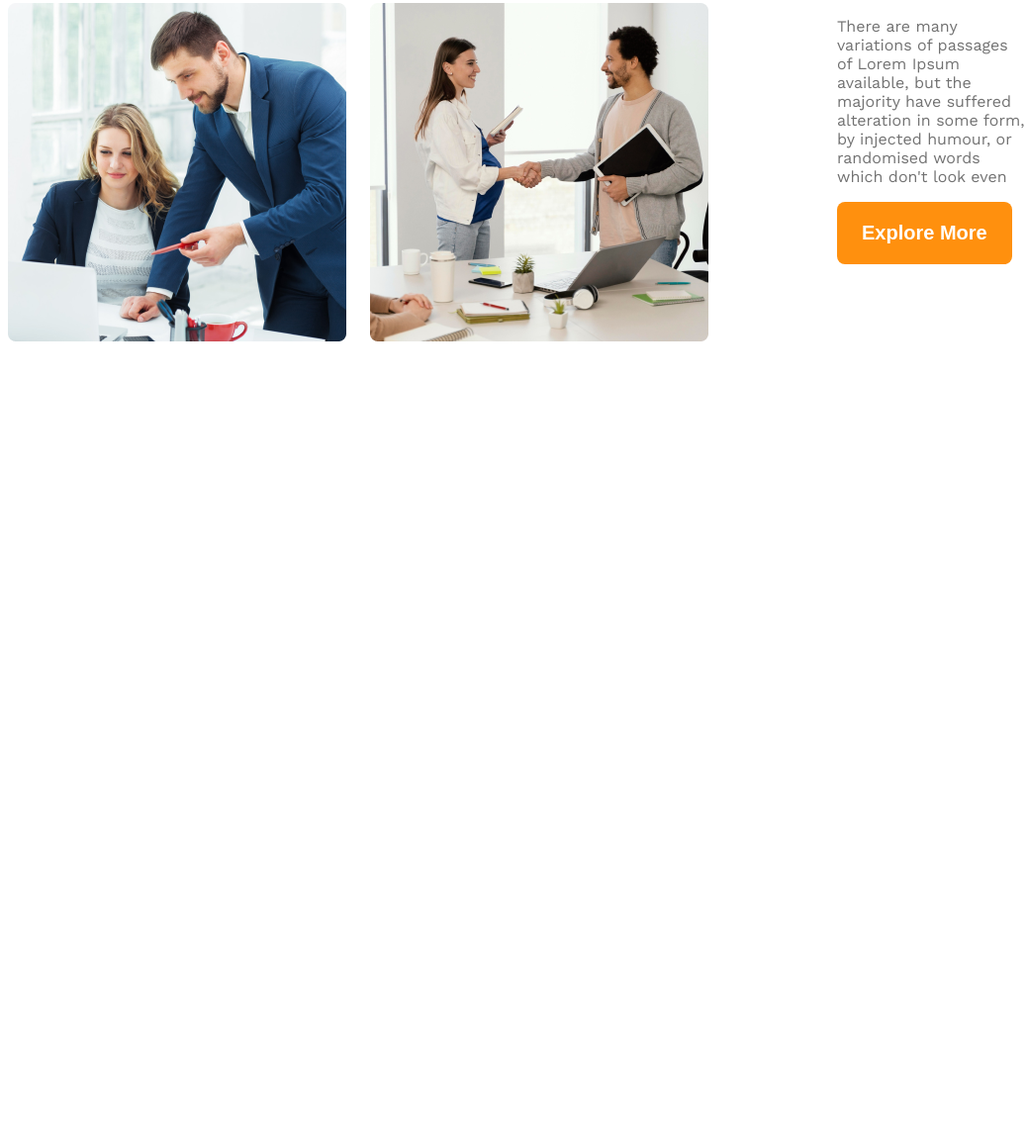
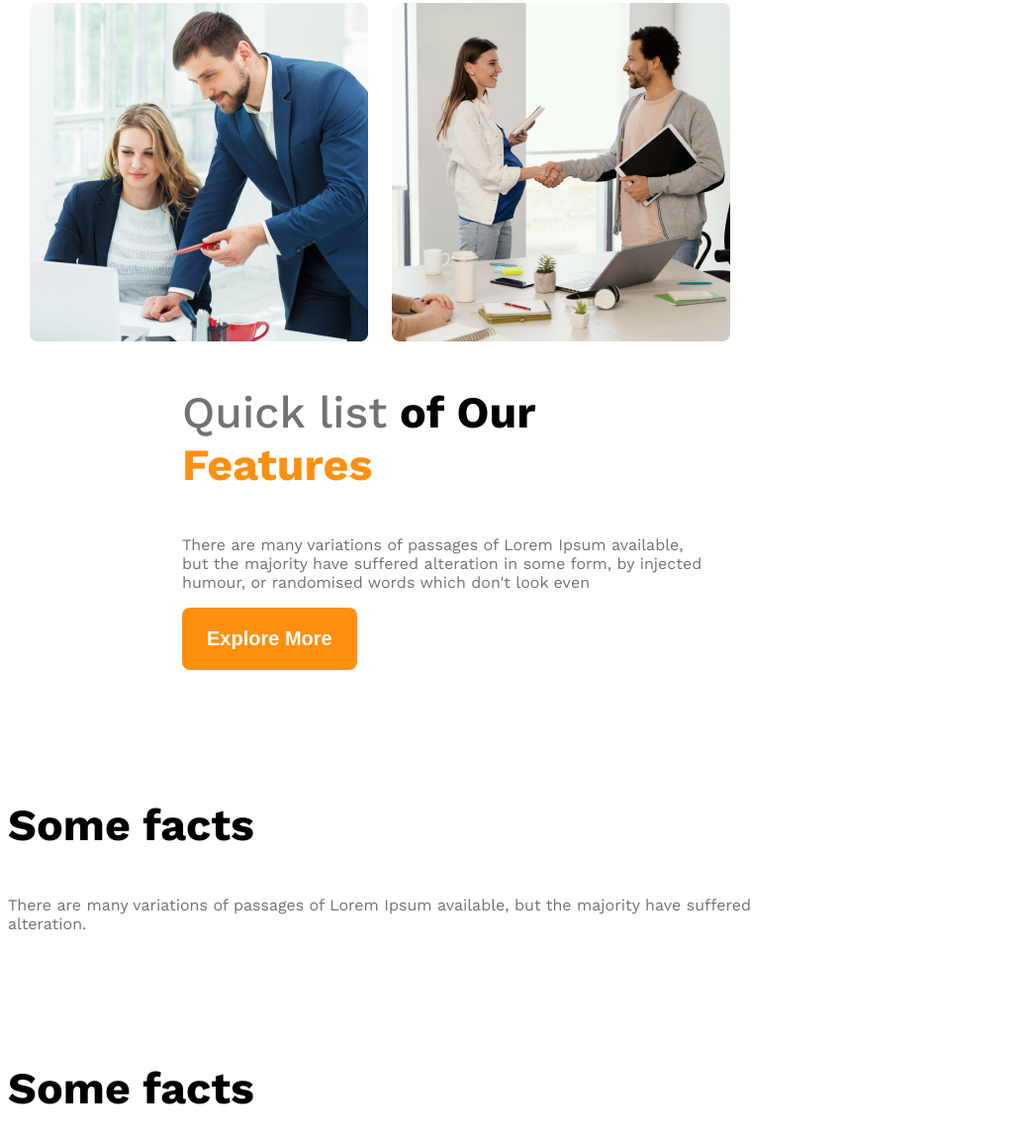
Before and after one commit to satyajit-jbl/g3-architects-website, a plain HTML site: page index.html in a window 768 px wide. Shown: the part 1428-2583 px from the top of the page at 99% size, 1038 px wide, since content can reach past the window. Before the commit the page ends 1781 px from the top, so only its background shows below. Drawn offline with nearby package versions, Linux system fonts and the light colour scheme.

Commit message:
fact strucllture

```diff
--- a/index.html
+++ b/index.html
@@ -36,6 +36,7 @@
 
     </header>
     <main>
+        <!-- teams section start-->
         <section class="teams display-flex">
             <div class="team-img-container">
                 <img src="images/team1.png" alt="two architect discussing about design">
@@ -45,12 +46,25 @@
 
             </div>
             <div class="our-features">
-                <h3 class="feathers-title"><span id="quick-list" class="text-light-gray">Quick list</span> <span>of Our</span> <span class="text-primary">Features</span></h3>
+                <h3 class="section-title"><span id="quick-list" class="text-light-gray">Quick list</span> <span>of Our</span> <span class="text-primary">Features</span></h3>
                 <p class="feathers-description text-light-gray">There are many variations of passages of Lorem Ipsum available, but the majority have suffered alteration in some form, by injected humour, or randomised words which don't look even</p>
                 <button class="btn-primary">Explore More</button>
             </div>
 
         </section>
+        <!--Features will enjoy start-->
+        <section>
+            <h3 class="section-title">Some facts</h3>
+            <p class="text-light-gray">There are many variations of passages of Lorem Ipsum available, but the majority have suffered alteration.</p>
+
+
+        </section>
+         <!-- some facts -->
+          <section>
+            <h3 class="section-title">Some facts</h3>
+
+
+          </section>
 
     </main>
     <footer>
--- a/styles/architects.css
+++ b/styles/architects.css
@@ -15,6 +15,7 @@
 .text-primary{
     color: #FF900E;
 }
+
 /*dark-02*/
 .text-gray{
     color: #424242;
@@ -45,6 +46,11 @@ main{
 
 main > section{
     margin-top: 130px;
+}
+
+.section-title{
+    font-size: 2.8rem;
+    font-weight: 700;
 }
 /*header styles*/
 
@@ -101,26 +107,33 @@ align-items: center;
     margin-left: 130px;
     max-width: 530px;
 }
-.feathers-title{
-    font-size: 2.8rem;
-    font-weight: 700;
-}
+
 #quick-list{
     font-weight: 500;
 }
 /*responsive media query*/
-@media screen and (max width 576px){
+@media screen and (max-width: 576px){
     .navbar,
-    .nav-link
+    .nav-link,
     .teams{
         flex-direction: column;
     }
+
     .team-img-container{
-        /* grid-template-columns: repeat(1, 1fr); */
-        display: flex;
-        flex-direction: row;
+        grid-template-columns: repeat(1, 1fr);
+
     }
     .our-features{
         margin-left: 20px;
     }
 }
+
+/*Medium size device*/
+@media screen and (min-width: 576px) and (max-width: 992px) {
+    .teams{
+        flex-direction: column;
+    }
+    .our-features{
+        margin-left: 50px auto;
+    }
+}
```
